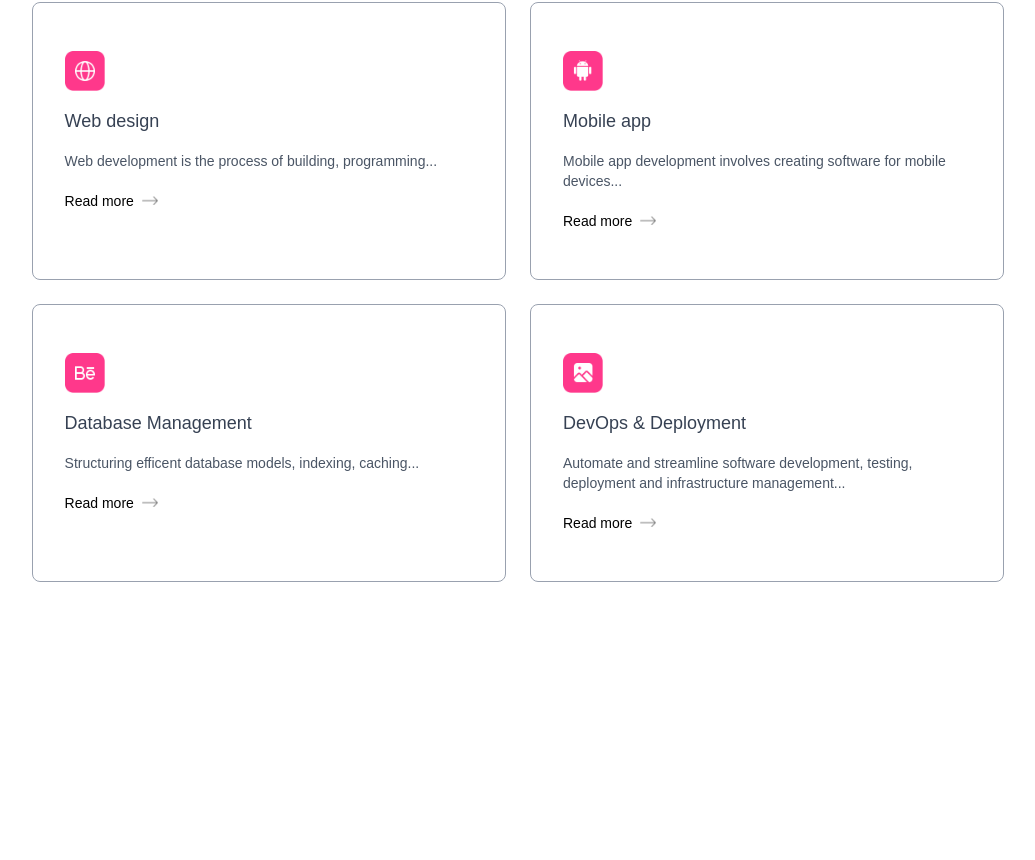
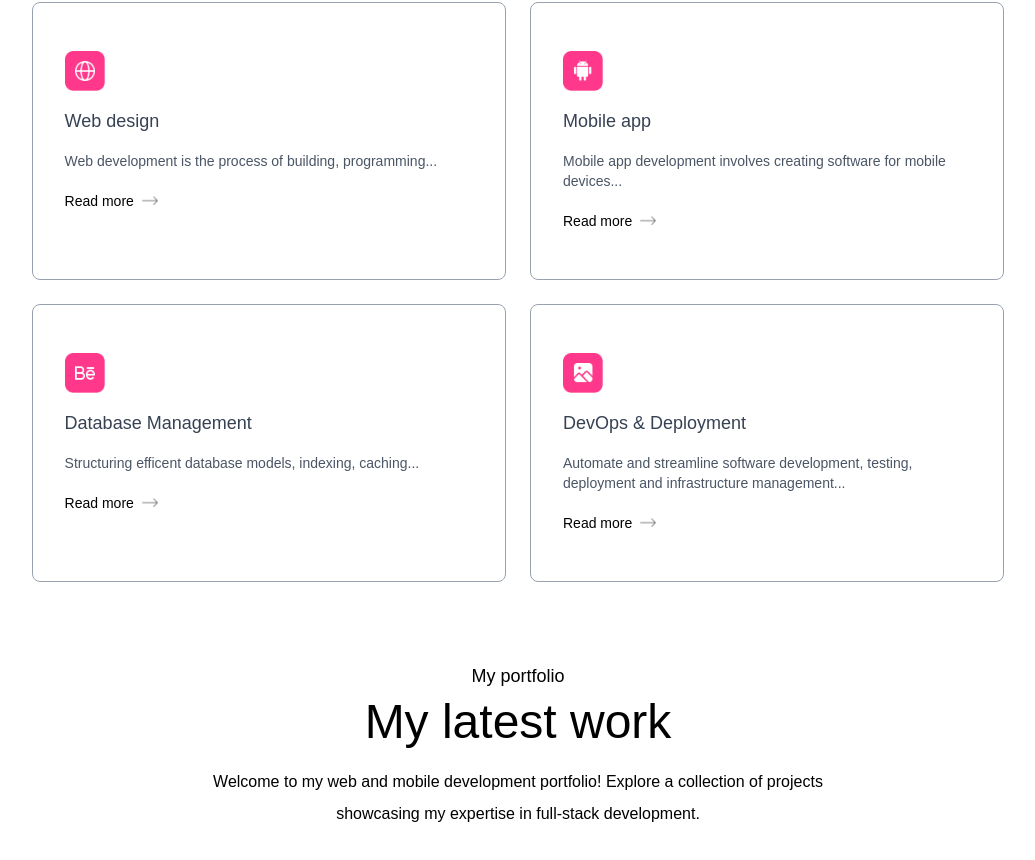
Before and after one commit to bekov28/my-website, a Next.js app: page / in a window 1280 px wide. Shown: the part 1897-2757 px from the top of the page, without its empty margins (122-1157 px from the left). Before the commit the page ends 2519 px from the top, so only its background shows below. Built offline with nearby package versions, Linux system fonts and the light colour scheme; a web font is replaced by a local one.

Commit message:
my-portfolio section added

```diff
--- /dev/null
+++ b/app/components/Work.jsx
@@ -0,0 +1,17 @@
+import React from "react";
+
+const Work = () => {
+  return (
+    <div id="work" className="w-full px-[12%] py-10 scroll-mt-20">
+      <h4 className="text-center mb-2 text-lg font-Ovo">My portfolio</h4>
+      <h2 className="text-center text-5xl font-Ovo">My latest work</h2>
+
+      <p className="text-center max-w-2xl mx-auto mt-5 mb-12 font-Ovo">
+        Welcome to my web and mobile development portfolio! Explore a collection of projects
+        showcasing my expertise in full-stack development.
+      </p>
+    </div>
+  );
+};
+
+export default Work;
--- a/app/page.js
+++ b/app/page.js
@@ -3,6 +3,7 @@ import About from "./components/About";
 import Header from "./components/Header";
 import Navbar from "./components/Navbar";
 import Services from "./components/Services";
+import Work from "./components/Work";
 
 export default function Home() {
   return (
@@ -11,6 +12,7 @@ export default function Home() {
       <Header />
       <About />
       <Services />
+      <Work />
     </>
   );
 }
```
